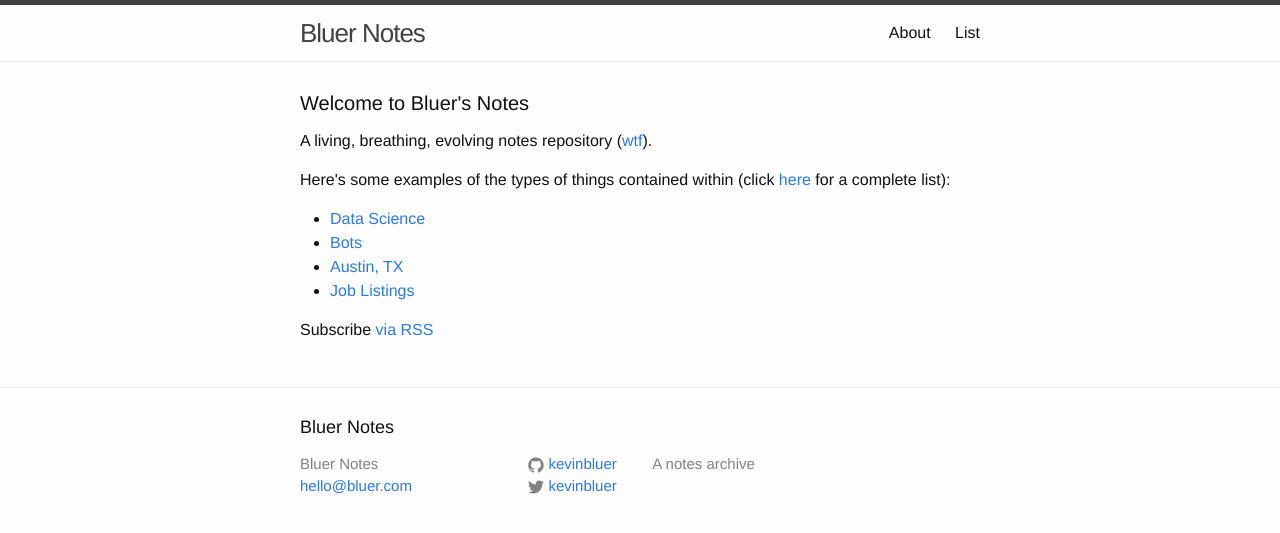
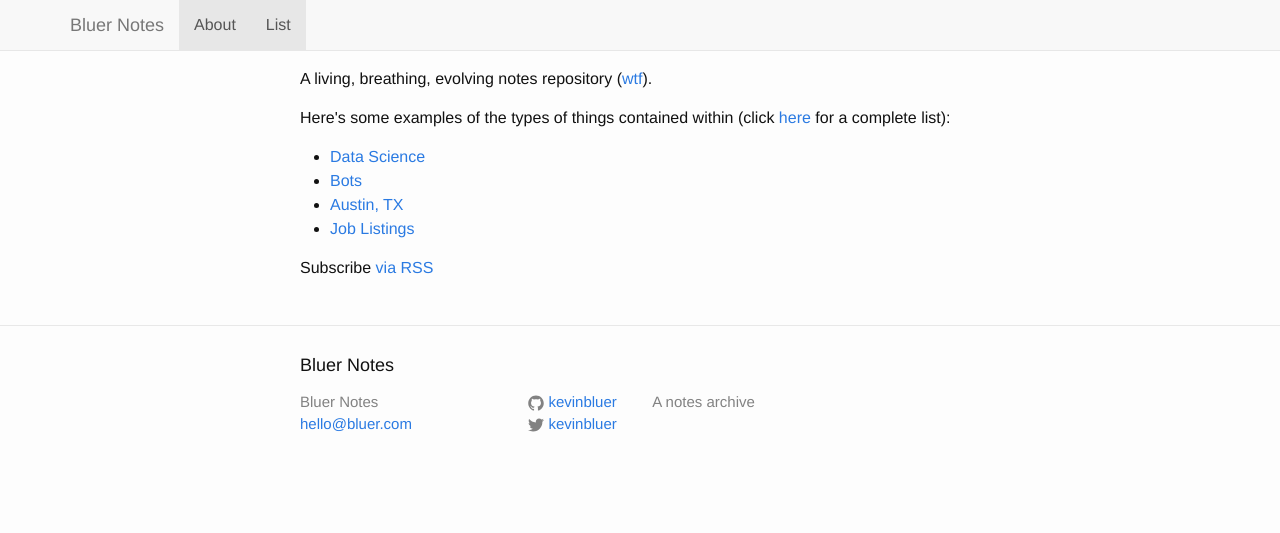
Before and after one commit to kevinbluer/bluer-notes-jekyll, a Jekyll site: the page built from index.html, in a window 1280 px wide. Shown: the top 533 px of the page. Built offline with Jekyll 4.4.1, drawn with Linux system fonts in a browser that asks for light colours.

Commit message:
updating header

```diff
--- a/_includes/header.html
+++ b/_includes/header.html
@@ -1,29 +1,25 @@
-<header class="site-header">
-
-  <div class="wrapper">
-
-    <a class="site-title" href="{{ site.baseurl }}/">{{ site.title }}</a>
-
-    <nav class="site-nav">
-      <a href="#" class="menu-icon">
-        <svg viewBox="0 0 18 15">
-          <path fill="#424242" d="M18,1.484c0,0.82-0.665,1.484-1.484,1.484H1.484C0.665,2.969,0,2.304,0,1.484l0,0C0,0.665,0.665,0,1.484,0 h15.031C17.335,0,18,0.665,18,1.484L18,1.484z"/>
-          <path fill="#424242" d="M18,7.516C18,8.335,17.335,9,16.516,9H1.484C0.665,9,0,8.335,0,7.516l0,0c0-0.82,0.665-1.484,1.484-1.484 h15.031C17.335,6.031,18,6.696,18,7.516L18,7.516z"/>
-          <path fill="#424242" d="M18,13.516C18,14.335,17.335,15,16.516,15H1.484C0.665,15,0,14.335,0,13.516l0,0 c0-0.82,0.665-1.484,1.484-1.484h15.031C17.335,12.031,18,12.696,18,13.516L18,13.516z"/>
-        </svg>
-      </a>
-
-      <div class="trigger">
+<!-- Fixed navbar -->
+<nav class="navbar navbar-default navbar-fixed-top">
+  <div class="container">
+    <div class="navbar-header">
+      <button type="button" class="navbar-toggle collapsed" data-toggle="collapse" data-target="#navbar" aria-expanded="false" aria-controls="navbar">
+        <span class="sr-only">Toggle navigation</span>
+        <span class="icon-bar"></span>
+        <span class="icon-bar"></span>
+        <span class="icon-bar"></span>
+      </button>
+      <a class="navbar-brand" href="{{ site.baseurl }}/">{{ site.title }}</a>
+    </div>
+    <div id="navbar" class="navbar-collapse collapse">
+      <ul class="nav navbar-nav">
         {% for my_page in site.pages %}
           {% if my_page.title %}
             {% if my_page.menu == 'main' %}
-            <a class="page-link" href="{{ my_page.url | prepend: site.baseurl }}">{{ my_page.title }}</a>
+            <li class="active"><a href="{{ my_page.url | prepend: site.baseurl }}">{{ my_page.title }}</a></li>
             {% endif %}
           {% endif %}
         {% endfor %}
-      </div>
-    </nav>
-
+      </ul>
+    </div><!--/.nav-collapse -->
   </div>
-
-</header>
+</nav>
```
